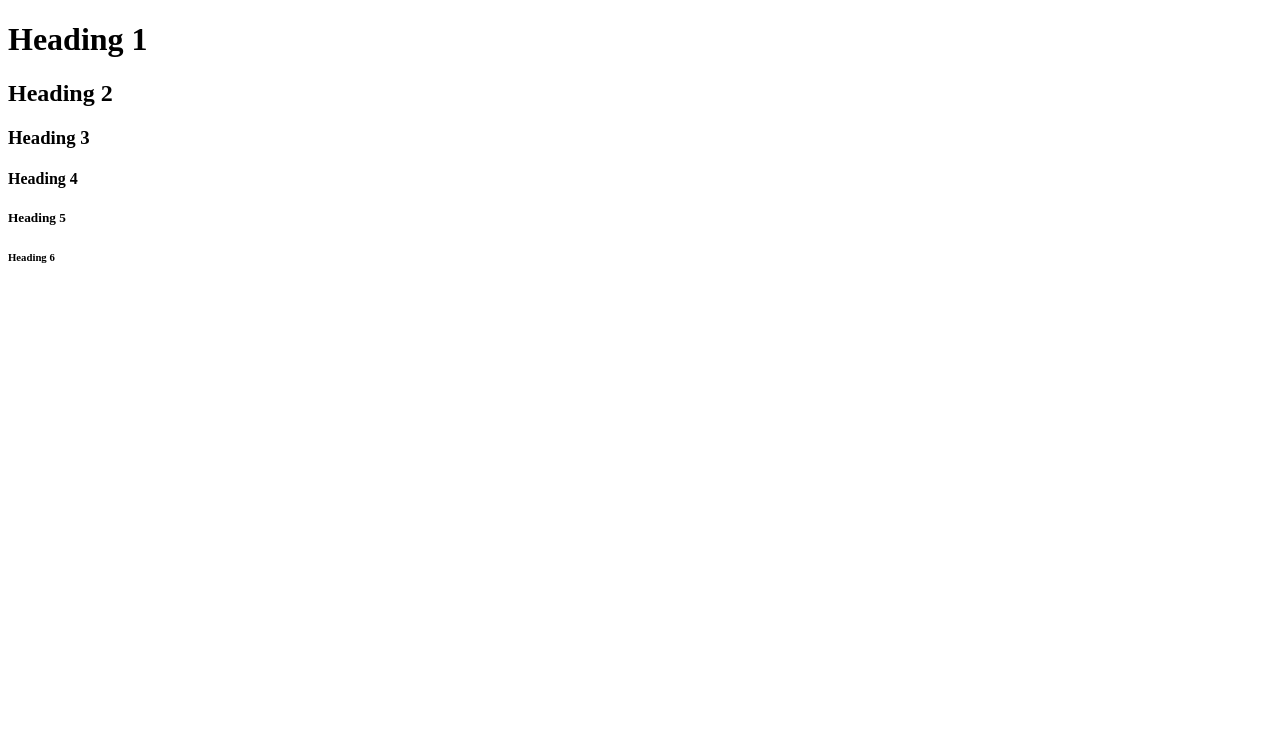
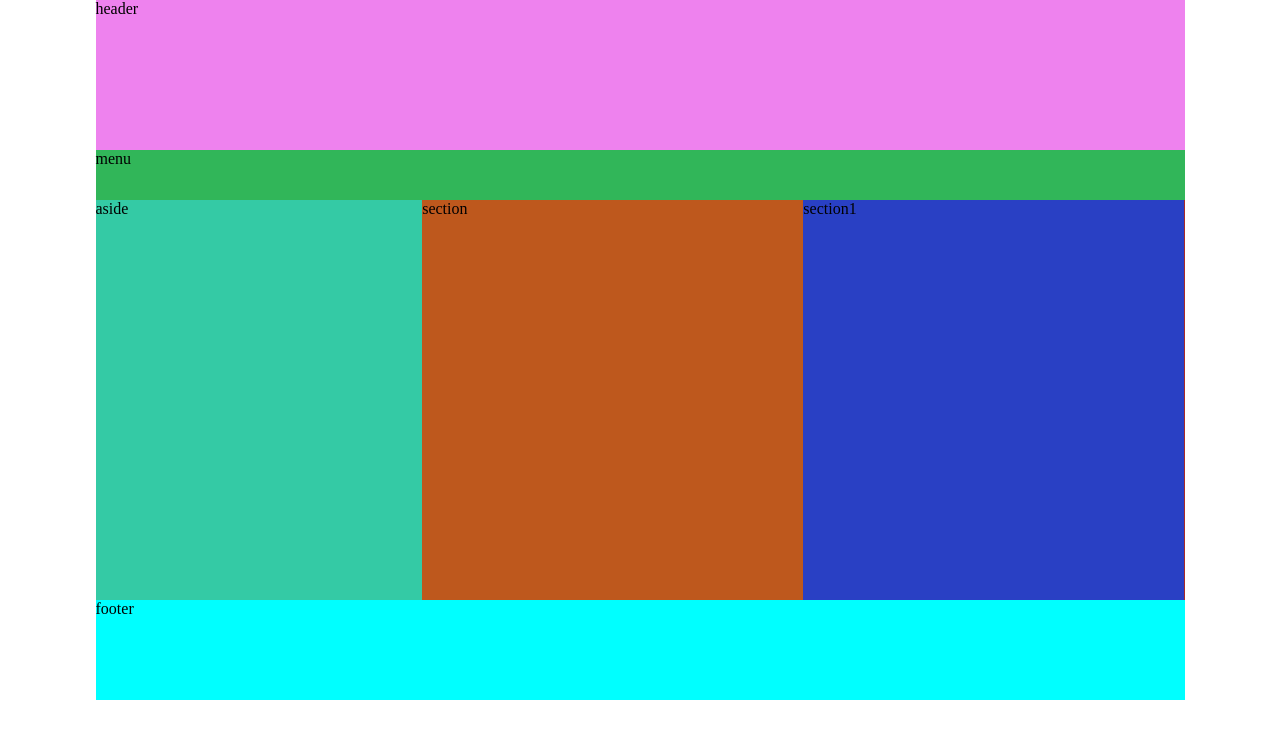
Before and after one commit to quocbao64/05-57_Huynh-Quoc-Bao_Nguyen-Van-Phu_20052221_20048881, a plain HTML site: page html/index.html in a window 1280 px wide. Drawn offline with Linux system fonts and the light colour scheme.

Commit message:
modify index.html

```diff
--- a/html/index.html
+++ b/html/index.html
@@ -5,13 +5,64 @@
         <meta http-equiv="X-UA-Compatible" content="IE=edge" />
         <meta name="viewport" content="width=device-width, initial-scale=1.0" />
         <title>Document</title>
+        <style>
+            * {
+                padding: 0;
+                margin: auto;
+            }
+            .wrapper {
+                width: 1089px;
+                height: 700px;
+                background-color: blue;
+            }
+            header {
+                height: 150px;
+                background-color: violet;
+            }
+            menu {
+                height: 50px;
+                background-color: rgb(49, 182, 89);
+            }
+            .content {
+                height: 400px;
+                width: 1089px;
+                background-color: brown;
+            }
+            aside {
+                height: 100%;
+                width: 30%;
+                background-color: rgb(52, 202, 165);
+                float: left;
+            }
+            section,
+            section1 {
+                height: 100%;
+                width: 35%;
+                float: left;
+            }
+            section {
+                background-color: rgb(190, 88, 29);
+            }
+            section1 {
+                background-color: rgb(41, 64, 196);
+            }
+            footer {
+                height: 100px;
+                width: 100%;
+                background-color: aqua;
+            }
+        </style>
     </head>
     <body>
-        <h1>Heading 1</h1>
-        <h2>Heading 2</h2>
-        <h3>Heading 3</h3>
-        <h4>Heading 4</h4>
-        <h5>Heading 5</h5>
-        <h6>Heading 6</h6>
+        <div class="wrapper">
+            <header>header</header>
+            <menu>menu</menu>
+            <div class="content">
+                <aside>aside</aside>
+                <section>section</section>
+                <section1>section1</section1>
+            </div>
+            <footer>footer</footer>
+        </div>
     </body>
 </html>
```
